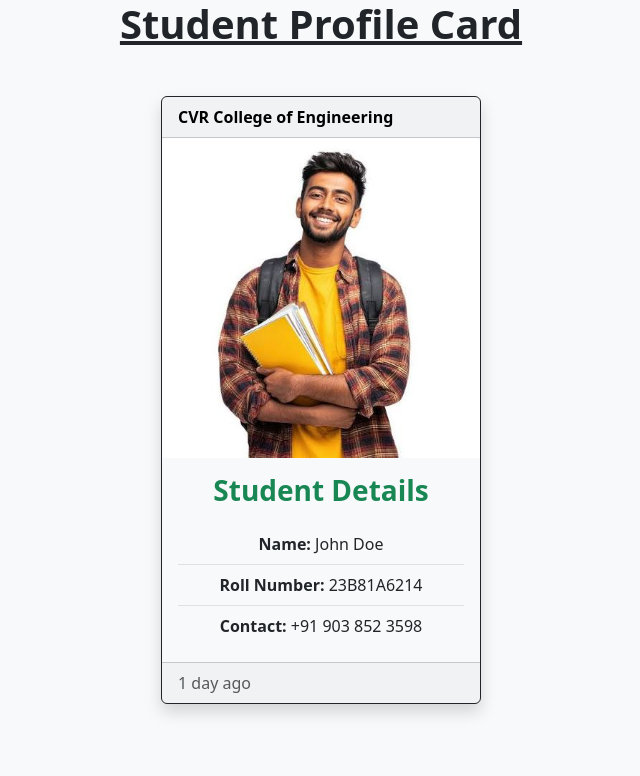
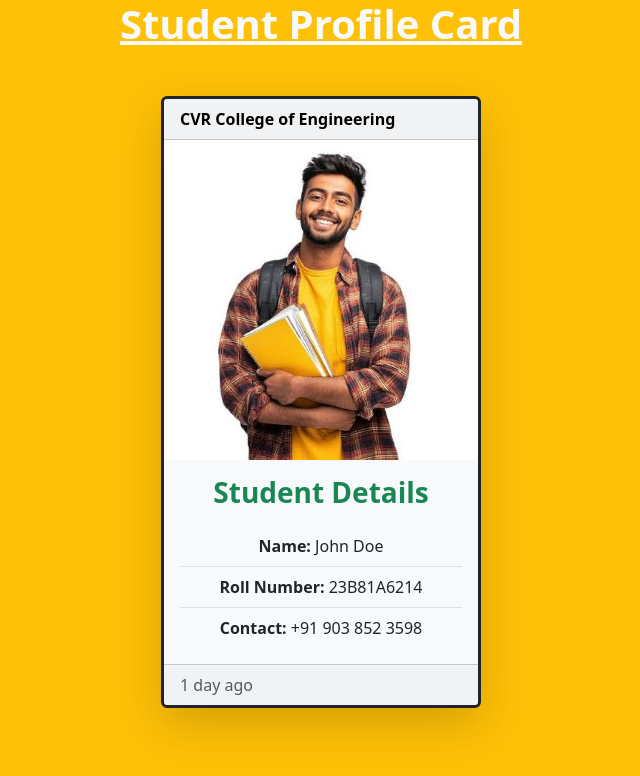
Before and after one commit to chandrashekar975/bootstrapexercises, a plain HTML site: page exercise11/11-1.html in a window 1280 px wide. Shown: the whole page, without its empty margins (319-959 px from the left). Drawn offline with nearby package versions, Linux system fonts and the light colour scheme.

Commit message:
exercise11

```diff
--- a/exercise11/11-1.html
+++ b/exercise11/11-1.html
@@ -6,12 +6,12 @@
     <title>Profile Card</title>
     <link href="https://cdn.jsdelivr.net/npm/bootstrap@5.3.8/dist/css/bootstrap.min.css" rel="stylesheet" integrity="sha384-sRIl4kxILFvY47J16cr9ZwB07vP4J8+LH7qKQnuqkuIAvNWLzeN8tE5YBujZqJLB" crossorigin="anonymous">
 </head>
-<body class="bg-light">
-    <div class="h1 text-center fw-bold text-decoration-underline">
+<body class="bg-warning">
+    <div class="h1 text-center fw-bold text-decoration-underline text-light">
         Student Profile Card
     </div>
 
-    <div class="card col-9 col-sm-6 col-md-5 col-lg-3 mx-auto my-5 text-bg-light border-dark shadow">
+    <div class="card col-9 col-sm-6 col-md-5 col-lg-3 mx-auto my-5 text-bg-light border-dark border-3 shadow-lg">
         <div class="card-header fw-bold">
             CVR College of Engineering
         </div>
```
